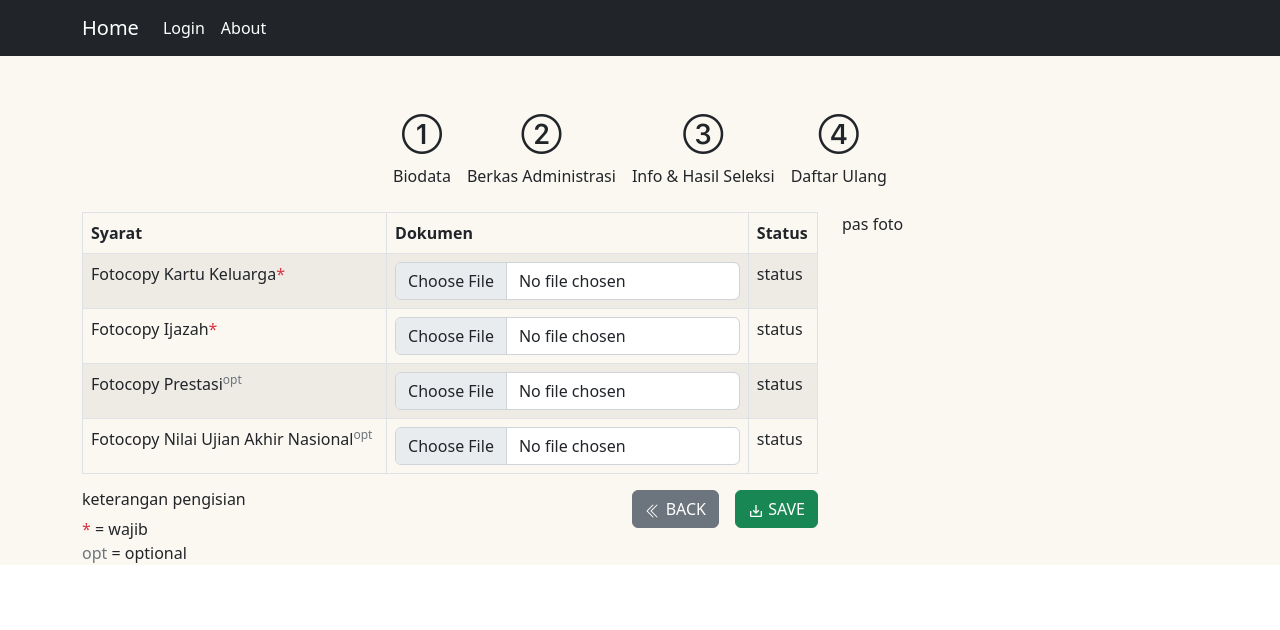
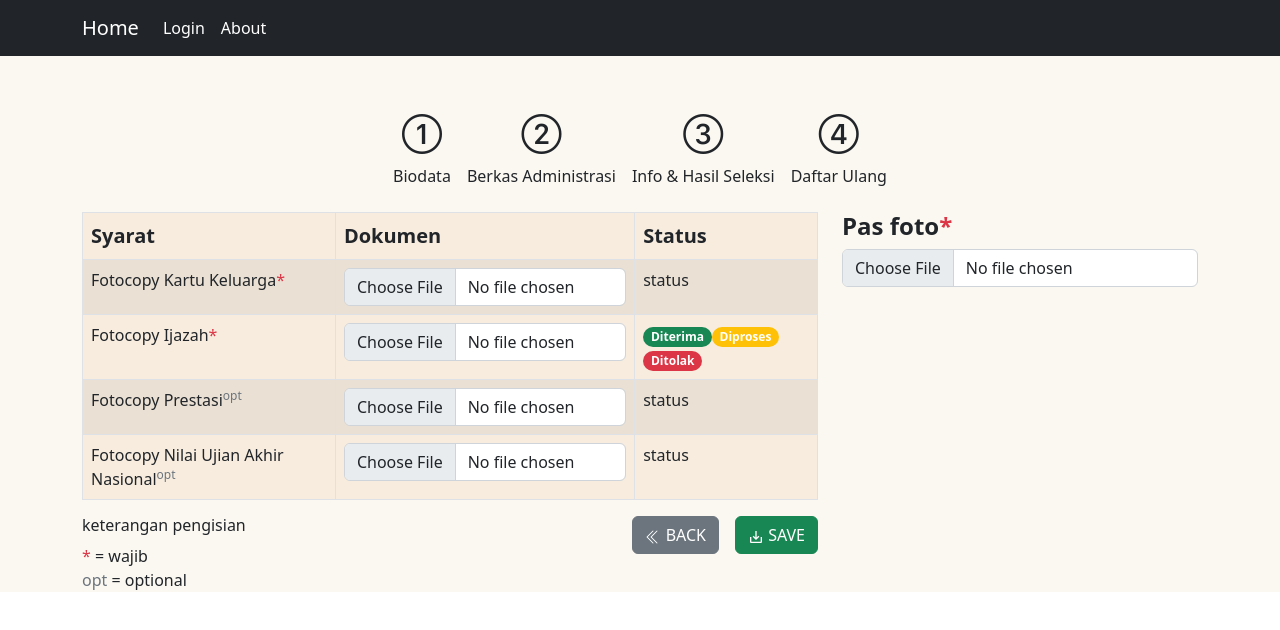
Before and after one commit to patrickchennn/spmb-redux, a React (Create React App) app in the folder frontend/: page /spmb-form/berkas-administrasi in a window 1280 px wide. Shown: the top 630 px of the page. Built offline with nearby package versions, Linux system fonts and the light colour scheme.

Commit message:
add react state for storing image+display the image

```diff
--- a/frontend/package.json
+++ b/frontend/package.json
@@ -2,7 +2,7 @@
   "name": "frontend",
   "version": "0.1.0",
   "private": true,
-  "proxy":"http://localhost:5000",
+  "proxy": "http://localhost:5000",
   "dependencies": {
     "@reduxjs/toolkit": "^1.8.4",
     "@testing-library/jest-dom": "^5.16.5",
@@ -14,6 +14,7 @@
     "@types/react-dom": "^18.0.6",
     "axios": "^0.27.2",
     "bootstrap": "^5.2.0",
+    "dotenv": "^16.0.2",
     "react": "^18.2.0",
     "react-bootstrap": "^2.5.0",
     "react-datepicker": "^4.8.0",
--- /dev/null
+++ b/frontend/src/components/ShowBerkas.tsx
@@ -0,0 +1,15 @@
+interface ShowBerkasProps{
+  selectedImage: Blob | null
+}
+export default function ShowBerkas({selectedImage}: ShowBerkasProps){
+  return (
+    <>
+      {
+        selectedImage &&
+        <div className='my-2 d-flex justify-content-center'>
+          <img src={`${selectedImage}`} width="150px" height="150px" alt="foto copy kartu keluarga" />
+        </div>
+      }
+    </>
+  )
+}
--- a/frontend/src/features/student-data/studentDataService.ts
+++ b/frontend/src/features/student-data/studentDataService.ts
@@ -16,6 +16,7 @@ const createStudentDataDefault = async ({email, token}: {email:string, token:str
       fotoCopyKartuKeluarga:null,
       fotoCopyIjazah:null,
       fotoCopyPrestasi:null,
+      fotoCopyUAN:null,
       pasFoto:null,
     },
     infoSeleksi:{
--- a/frontend/src/features/student-data/studentDataSlice.ts
+++ b/frontend/src/features/student-data/studentDataSlice.ts
@@ -16,6 +16,7 @@ const initialState = {
       fotoCopyKartuKeluarga: null,
       fotoCopyIjazah: null,
       fotoCopyPrestasi: null,
+      fotoCopyUAN:null,
       pasFoto: null,
     },
     infoSeleksi:{
--- a/frontend/src/pages/spmb_form/BerkasAdministrasi.tsx
+++ b/frontend/src/pages/spmb_form/BerkasAdministrasi.tsx
@@ -1,11 +1,52 @@
 import LangkahPendaftaranNav from '../../components/LangkahPendaftaranNav'
-import { Container,Row,Col,Button,Form,Table } from 'react-bootstrap'
+import { Container,Row,Col,Button,Form,Table,Badge } from 'react-bootstrap'
 import { Link } from 'react-router-dom'
-
 import {BsChevronDoubleLeft} from "react-icons/bs";
 import {MdOutlineSaveAlt} from 'react-icons/md';
+import {useState} from "react"
+import ShowBerkas from '../../components/ShowBerkas';
 
-const BerkasAdministrasi = () => {
+export default function BerkasAdministrasi(){
+  const [previewBerkas,setPreviewBerkas] = useState({
+    fotoCopyKartuKeluarga:null,
+    fotoCopyIjazah:null,
+    fotoCopyPrestasi:null,
+    fotoCopyUAN:null,
+    pasFoto:null,
+  })
+  const [berkasAdm,setBerkasAdm] = useState({
+    berkasAdministrasi:{
+      fotoCopyKartuKeluarga:null,
+      fotoCopyIjazah:null,
+      fotoCopyPrestasi:null,
+      fotoCopyUAN:null,
+      pasFoto:null,
+    }
+  })
+
+
+  function handleSubmit(e: React.SyntheticEvent){
+    e.preventDefault()
+    console.log("berkas administrasi to be submitted: ", berkasAdm)
+    console.log(previewBerkas)
+    const fd = new FormData()
+  }
+
+  function handleChange(e: React.SyntheticEvent){
+    const target = e.target as HTMLInputElement
+    setBerkasAdm(prev => ({
+      berkasAdministrasi: {
+        ...prev.berkasAdministrasi,
+        [target.name]: target.files![0]
+      }
+    }))
+    setPreviewBerkas(prev => ({
+      ...prev,
+      [target.name]: URL.createObjectURL(target.files![0])
+    }))
+  }
+
+
   return (
     <div style={{backgroundColor:"#FBF8F1"}}>
       <Container>
@@ -15,15 +56,15 @@ const BerkasAdministrasi = () => {
           </Col>
         </Row>
 
+        <Form onSubmit={handleSubmit}>
           <Row>
             <Col className="col-8">
-            <Form>
-              <Table striped bordered hover>
+              <Table striped bordered hover style={{backgroundColor: "rgb(247, 236, 222)"}}>
                 <thead>
                   <tr>
-                    <th>Syarat</th>
-                    <th>Dokumen</th>
-                    <th>Status</th>
+                    <th className='fs-5'>Syarat</th>
+                    <th className='fs-5'>Dokumen</th>
+                    <th className='fs-5'>Status</th>
                   </tr>
                 </thead>
 
@@ -31,28 +72,42 @@ const BerkasAdministrasi = () => {
                   <tr>
                     <td>Fotocopy Kartu Keluarga<span className='text-danger'>*</span></td>
                     <td>
-                      <Form.Control type="file"/>
+                      <Form.Control required name="fotoCopyKartuKeluarga" onChange={handleChange} type="file"/>
+                      <ShowBerkas selectedImage={previewBerkas.fotoCopyKartuKeluarga}/>
                     </td>
                     <td>status</td>
                   </tr>
                   <tr>
                     <td>Fotocopy Ijazah<span className='text-danger'>*</span></td>
                     <td>
-                      <Form.Control type="file"/>
+                      <Form.Control required name="fotoCopyIjazah" onChange={handleChange} type="file"/>
+                      <ShowBerkas selectedImage={previewBerkas.fotoCopyIjazah}/>
                     </td>
-                    <td>status</td>
+                    <td >
+                      <Badge pill bg="success">
+                        Diterima
+                      </Badge>
+                      <Badge pill bg="warning">
+                        Diproses
+                      </Badge>
+                      <Badge pill bg="danger">
+                        Ditolak
+                      </Badge>
+                    </td>
                   </tr>
                   <tr>
                     <td>Fotocopy Prestasi<sup className="text-secondary">opt</sup></td>
                     <td>
-                      <Form.Control type="file"/>
+                      <Form.Control name="fotoCopyPrestasi" onChange={handleChange} type="file"/>
+                      <ShowBerkas selectedImage={previewBerkas.fotoCopyPrestasi}/>
                     </td>
                     <td>status</td>
                   </tr>
                   <tr>
                     <td>Fotocopy Nilai Ujian Akhir Nasional<sup className="text-secondary">opt</sup></td>
                     <td>
-                      <Form.Control type="file"/>
+                      <Form.Control name="fotoCopyUAN" onChange={handleChange} type="file" />
+                      <ShowBerkas selectedImage={previewBerkas.fotoCopyUAN}/>
                     </td>
                     <td>status</td>
                   </tr>
@@ -80,16 +135,16 @@ const BerkasAdministrasi = () => {
                   </Button>
                 </div>
               </div>
-            </Form>
             </Col>
 
             <Col>
-            pas foto
+              <h4 className="fw-bold">Pas foto<span className='text-danger'>*</span></h4>
+              <Form.Control required name="pasFoto" onChange={handleChange} type="file"/>
+              <ShowBerkas selectedImage={previewBerkas.pasFoto}/>
             </Col>
           </Row>
+        </Form>
       </Container>
     </div>
   )
 }
-
-export default BerkasAdministrasi
--- a/frontend/src/pages/spmb_form/SpmbForm.tsx
+++ b/frontend/src/pages/spmb_form/SpmbForm.tsx
@@ -19,10 +19,10 @@ export default function SpmbForm(){
   const {user,message} = useAppSelector(state =>  state.auth)
   useEffect(() => {
     console.log('USE EFFECT!')
-    if(message) {
-      toast.success(message)
-    }
-  },[message])
+    if(message) toast.success(message)
+  }, [message])
+
+
 
   function handleLogout(){
     if(!window.confirm(`Logout: ${user!.email}?`)) return
```
Also changed, not shown: frontend/src/components/DestroyToken.tsx (deleted, +0 -9 lines), frontend/src/components/Spinner.tsx (deleted, +0 -7 lines), 1 other file (tests, documents, lock files or other folders). Lines whose indentation alone changed are shown as unchanged.
